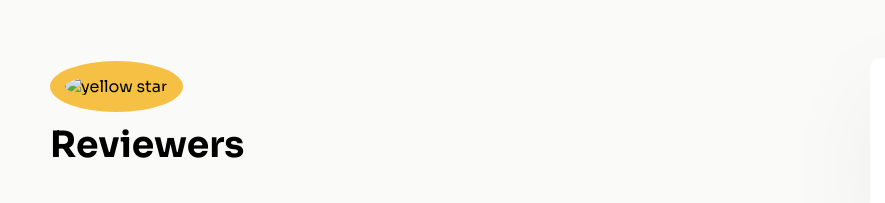
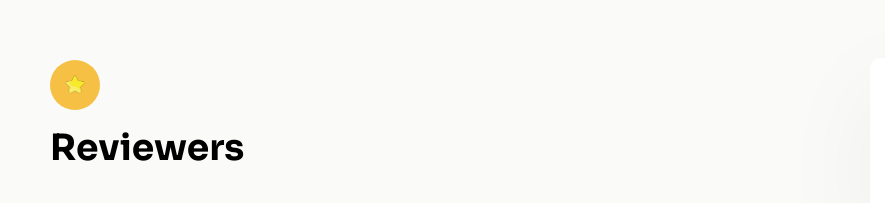
Before and after one commit to victorricci23/Testimonial_page_master, a plain HTML site: page index.html in a window 1280 px wide. Shown: the part 119-322 px from the top of the page, 0-885 px from the left. Drawn offline with Linux system fonts and the light colour scheme; the site is published under a folder, as on GitHub Pages, so addresses that start at the root find nothing.

Commit message:
Update index.html

```diff
--- a/index.html
+++ b/index.html
@@ -284,7 +284,7 @@
       <div class="reviewers">
         <div>
           <div class="reviewers-top">
-            <img class="reviewers-top-img" src="/resources/Yellow-Star-PNG.png" alt="yellow star" width="10" />
+            <img class="reviewers-top-img" src="resources/Yellow-Star-PNG.png" alt="yellow star" width="10" />
           </div>
           <h1>Reviewers</h1>
 
```
